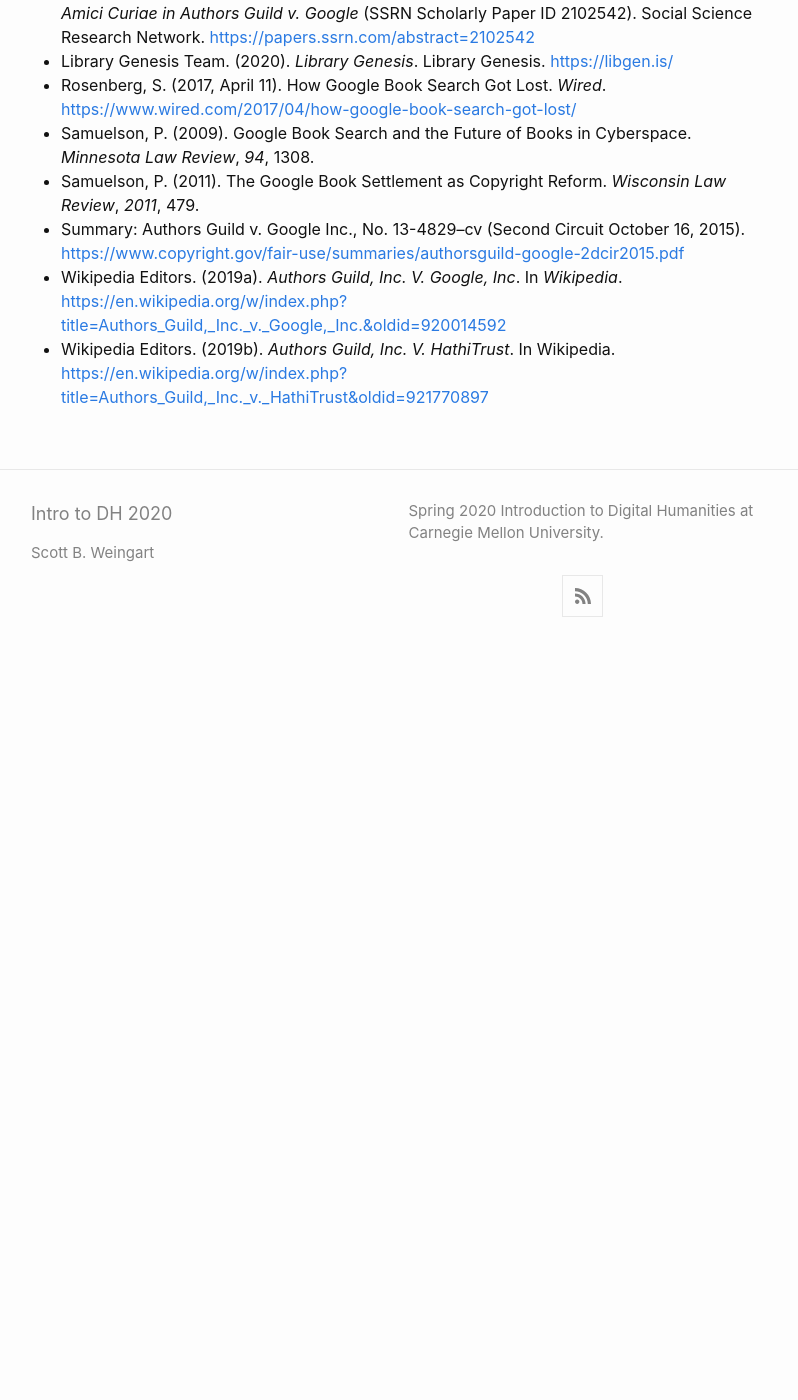
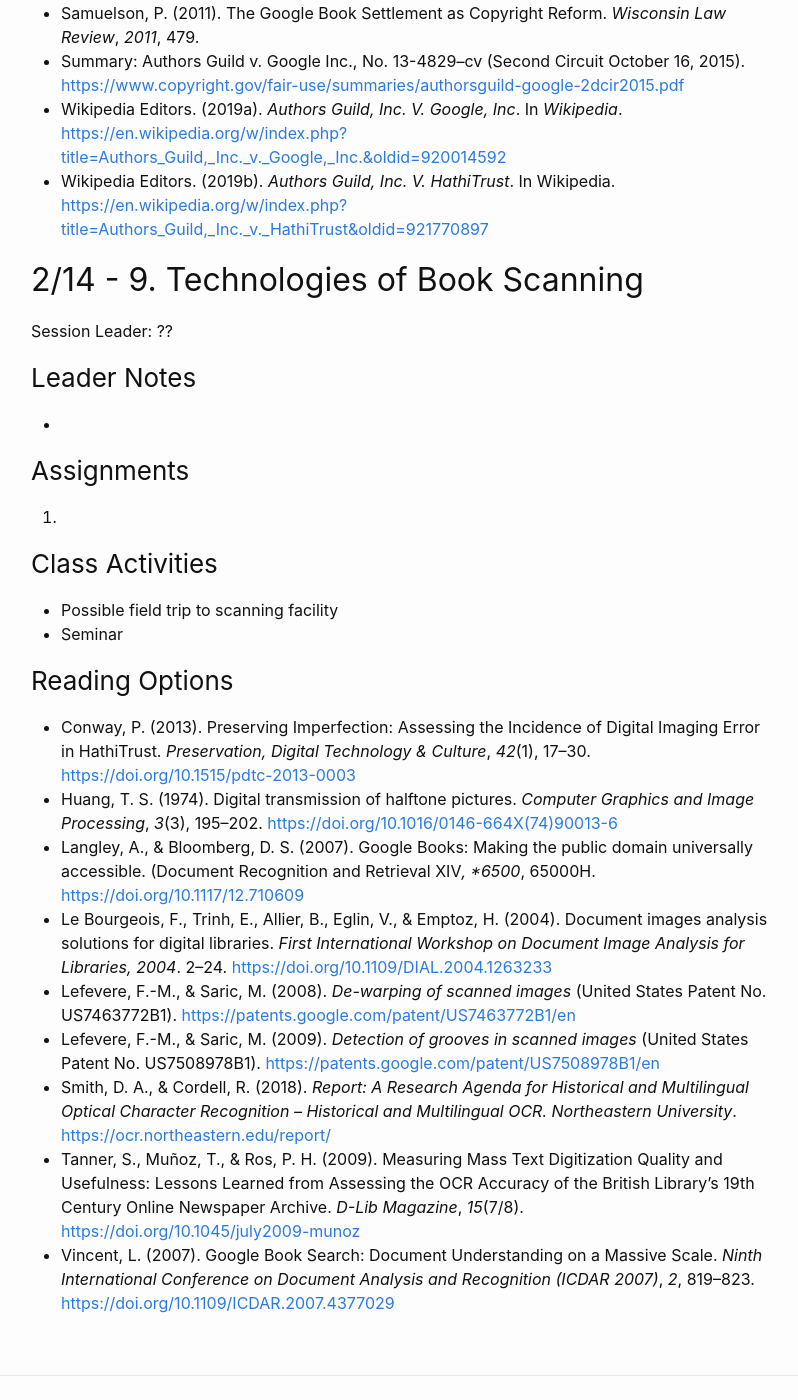
Before and after one commit to scottbot/IntroDH2020, a Jekyll site: the page built from schedule.md, in a window 1280 px wide and 1400 px high, scrolled down 7201 px. Shown: the whole window, without its empty margins (239-1037 px from the left). Built offline with Jekyll 4.4.1, drawn with Linux system fonts in a browser that asks for light colours; before the commit the page ends 7848 px from its top, so only the background shows below that; some of the changed text lies outside the part shown.

Commit message:
session 9

```diff
--- a/schedule.md
+++ b/schedule.md
@@ -186,3 +183,27 @@ Session Leader: ??
 - Summary: Authors Guild v. Google Inc., No. 13-4829–cv (Second Circuit October 16, 2015). [https://www.copyright.gov/fair-use/summaries/authorsguild-google-2dcir2015.pdf](https://www.copyright.gov/fair-use/summaries/authorsguild-google-2dcir2015.pdf)
 - Wikipedia Editors. (2019a). *Authors Guild, Inc. V. Google, Inc*. In *Wikipedia*. [https://en.wikipedia.org/w/index.php?title=Authors_Guild,_Inc._v._Google,_Inc.&oldid=920014592](https://en.wikipedia.org/w/index.php?title=Authors_Guild,_Inc._v._Google,_Inc.&oldid=920014592)
 - Wikipedia Editors. (2019b). *Authors Guild, Inc. V. HathiTrust*. In Wikipedia. [https://en.wikipedia.org/w/index.php?title=Authors_Guild,_Inc._v._HathiTrust&oldid=921770897](https://en.wikipedia.org/w/index.php?title=Authors_Guild,_Inc._v._HathiTrust&oldid=921770897)
+
+## 2/14 - 9. Technologies of Book Scanning
+Session Leader: ??
+
+### Leader Notes
+-
+
+### Assignments
+1.
+
+### Class Activities
+- Possible field trip to scanning facility
+- Seminar
+
+### Reading Options
+- Conway, P. (2013). Preserving Imperfection: Assessing the Incidence of Digital Imaging Error in HathiTrust. *Preservation, Digital Technology & Culture*, *42*(1), 17–30. [https://doi.org/10.1515/pdtc-2013-0003](https://doi.org/10.1515/pdtc-2013-0003)
+- Huang, T. S. (1974). Digital transmission of halftone pictures. *Computer Graphics and Image Processing*, *3*(3), 195–202. [https://doi.org/10.1016/0146-664X(74)90013-6](https://doi.org/10.1016/0146-664X(74)90013-6)
+- Langley, A., & Bloomberg, D. S. (2007). Google Books: Making the public domain universally accessible. (Document Recognition and Retrieval XIV*, *6500*, 65000H. [https://doi.org/10.1117/12.710609](https://doi.org/10.1117/12.710609)
+- Le Bourgeois, F., Trinh, E., Allier, B., Eglin, V., & Emptoz, H. (2004). Document images analysis solutions for digital libraries. *First International Workshop on Document Image Analysis for Libraries, 2004*. 2–24. [https://doi.org/10.1109/DIAL.2004.1263233](https://doi.org/10.1109/DIAL.2004.1263233)
+- Lefevere, F.-M., & Saric, M. (2008). *De-warping of scanned images* (United States Patent No. US7463772B1). [https://patents.google.com/patent/US7463772B1/en](https://patents.google.com/patent/US7463772B1/en)
+- Lefevere, F.-M., & Saric, M. (2009). *Detection of grooves in scanned images* (United States Patent No. US7508978B1). [https://patents.google.com/patent/US7508978B1/en](https://patents.google.com/patent/US7508978B1/en)
+- Smith, D. A., & Cordell, R. (2018). *Report: A Research Agenda for Historical and Multilingual Optical Character Recognition – Historical and Multilingual OCR. Northeastern University*. [https://ocr.northeastern.edu/report/](https://ocr.northeastern.edu/report/)
+- Tanner, S., Muñoz, T., & Ros, P. H. (2009). Measuring Mass Text Digitization Quality and Usefulness: Lessons Learned from Assessing the OCR Accuracy of the British Library’s 19th Century Online Newspaper Archive. *D-Lib Magazine*, *15*(7/8). [https://doi.org/10.1045/july2009-munoz](https://doi.org/10.1045/july2009-munoz)
+- Vincent, L. (2007). Google Book Search: Document Understanding on a Massive Scale. *Ninth International Conference on Document Analysis and Recognition (ICDAR 2007)*, *2*, 819–823. [https://doi.org/10.1109/ICDAR.2007.4377029](https://doi.org/10.1109/ICDAR.2007.4377029)
```
Also changed, not shown: other parts of schedule.md (+1 -4 lines).
